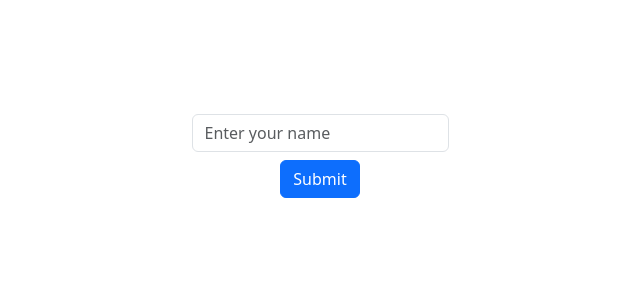
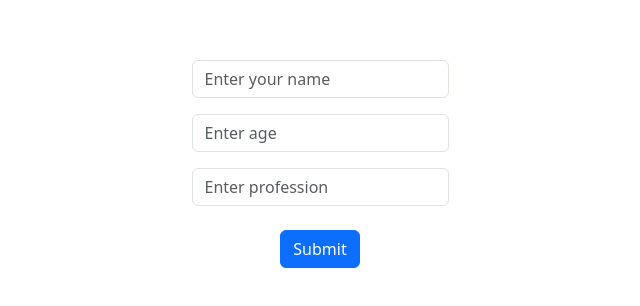
Before and after one commit to rajeevsubbian/React, a React (Vite) app in the folder hello-world/: page / in a window 1280 px wide. Shown: the part 252-558 px from the top of the page, without its empty margins (320-960 px from the left). Built offline with nearby package versions, Linux system fonts and the light colour scheme.

Commit message:
List values name, age, profession

```diff
--- a/hello-world/src/components/Forms.jsx
+++ b/hello-world/src/components/Forms.jsx
@@ -1,34 +1,69 @@
 import { useState } from "react";
 
 function NameForm() {
-  const [name, setName] = useState();
-  const [names, setNames] = useState([]);
+  const [formData, setFormData] = useState({
+    name: "",
+    age: "",
+    profession: "",
+  });
+  const [profiles, setProfiles] = useState([]);
+
+  function handleChange(event) {
+    const { name, value } = event.target;
+    setFormData((prevFormData) => ({
+      ...prevFormData,
+      [name]: value,
+    }));
+    console.log("FormData:::", formData);
+  }
 
   function handleSubmit(event) {
     event.preventDefault();
-    setNames([...names, name]);
-    setName('');
+    console.log("Event:::", event.target);
   }
 
   return (
     <div className="container mt-4">
       <form onSubmit={handleSubmit}>
+        <div className="form-group mb-3">
           <input
             className="form-control"
             type="text"
-          value={name}
-          onChange={(e) => setName(e.target.value)}
+            name="name"
+            value={formData.name}
+            onChange={handleChange}
             placeholder="Enter your name"
           />
+        </div>
+        <div className="form-group mb-3">
+          <input
+            className="form-control"
+            type="number"
+            name="age"
+            value={formData.age}
+            onChange={handleChange}
+            placeholder="Enter age"
+          />
+        </div>
+        <div className="form-group mb-3">
+          <input
+            className="form-control"
+            type="text"
+            name="profession"
+            value={formData.profession}
+            onChange={handleChange}
+            placeholder="Enter profession"
+          />
+        </div>
         <button className="btn btn-primary mt-2">Submit</button>
       </form>
-      <ul>
+      {/* <ul>
         {names.map((nameItem, index) => (
           <li key={index} className="list-group-item">
             {nameItem}
           </li>
         ))}
-      </ul>
+      </ul> */}
     </div>
   );
 }
```
Lines whose indentation alone changed are shown as unchanged.
